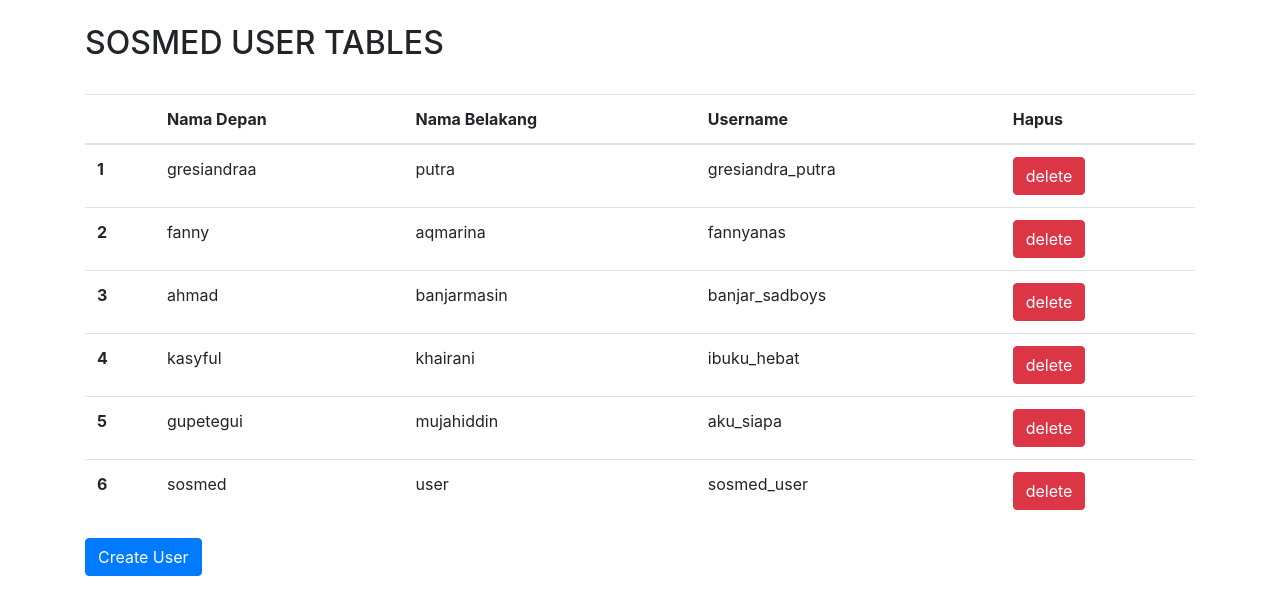
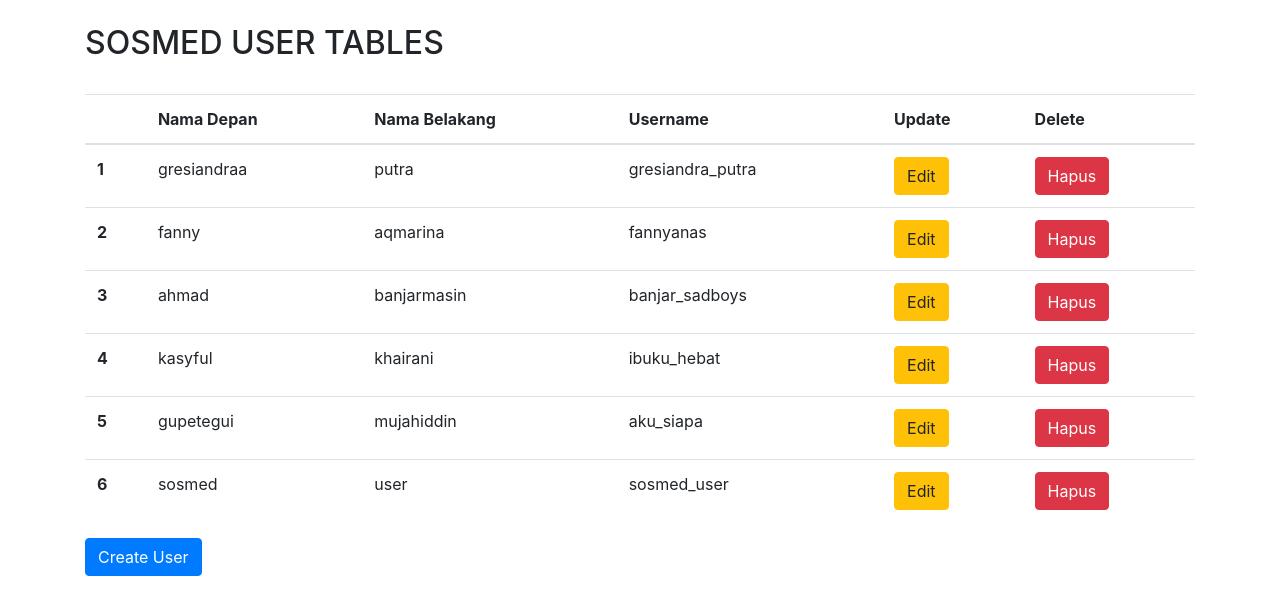
Before and after one commit to gresiandra/belajardjango, a Django app: page /sosmed/ in a window 1280 px wide. Shown: the top 615 px of the page. Run offline with Django 3.2, Linux system fonts and the light colour scheme; data comes from the database, SQL or seed files in the repository; both versions use the stored data as it was after the commit; some libraries are stand-ins or nearby versions.

Commit message:
'update_belajar_django'

```diff
--- a/belajar_djangodb/sosmed/templates/sosmed/index.html
+++ b/belajar_djangodb/sosmed/templates/sosmed/index.html
@@ -16,7 +16,8 @@
         <th scope="col">Nama Depan</th>
         <th scope="col">Nama Belakang</th>
         <th scope="col">Username</th>
-        <th scope="col">Hapus</th>
+        <th scope="col">Update</th>
+        <th scope="col">Delete</th>
       </tr>
     </thead>
 
@@ -29,7 +30,8 @@
                 <td>{{akun.nama_depan}}</td>
                 <td>{{akun.nama_belakang}}</td>
                 <td>{{akun.username}}</td>
-                <td><a class="btn btn-danger" href="{% url 'sosmed:delete' akun.id %}">delete</a></td>
+                <td><a class="btn btn-warning" href="{% url 'sosmed:update' akun.id %}">Edit</a></td>
+                <td><a class="btn btn-danger" href="{% url 'sosmed:delete' akun.id %}">Hapus</a></td>
             </tr>
 
         {% endfor %}
--- a/belajar_djangodb/sosmed/urls.py
+++ b/belajar_djangodb/sosmed/urls.py
@@ -5,5 +5,6 @@ from .import views
 urlpatterns = [
     url(r'^$', views.index, name='index'),
     url(r'^create/$', views.create, name='create'),
-    url(r'^delete/(?P<delete_id>[0-9])$', views.delete, name='delete')
+    url(r'^delete/(?P<delete_id>[1-9]|[1-9][0-9]|[1-9][0-9][0-9])$', views.delete, name='delete'),
+    url(r'^update/(?P<update_id>[1-9]|[1-9][0-9]|[1-9][0-9][0-9])$', views.update, name='update'),
 ]
--- a/belajar_djangodb/sosmed/views.py
+++ b/belajar_djangodb/sosmed/views.py
@@ -36,3 +36,28 @@ def create(request):
 def delete(request, delete_id):
     sosmedModel.objects.filter(id=delete_id).delete()
     return redirect('sosmed:index')
+
+def update(request, update_id):
+
+    modelUpdate = sosmedModel.objects.get(id=update_id)
+
+    data = {
+        'nama_depan': modelUpdate.nama_depan,
+        'nama_belakang': modelUpdate.nama_belakang,
+        'username': modelUpdate.username,
+    }
+
+    form_update = sosmedForm(request.POST or None, initial=data, instance=modelUpdate)
+
+    if request.method == 'POST':
+        if form_update.is_valid():
+            form_update.save()
+
+        return redirect('sosmed:index')
+
+    context = {
+        'heading':'Create User Sosmed',
+        'form_sosmed':form_update
+    }
+
+    return render(request, 'sosmed/create.html', context)
--- a/belajar_djangodb/templates/index.html
+++ b/belajar_djangodb/templates/index.html
@@ -14,6 +14,9 @@
             <li>
                 <a href="{% url 'contact:index' %}">Contact Form</a>
             </li>
+            <li>
+                <a href="{% url 'sosmed:index' %}">Sosmed Crud</a>
+            </li>
         </ul>
     </body>
 </html>
```
Also changed, not shown: belajar_djangodb/db.sqlite3.
